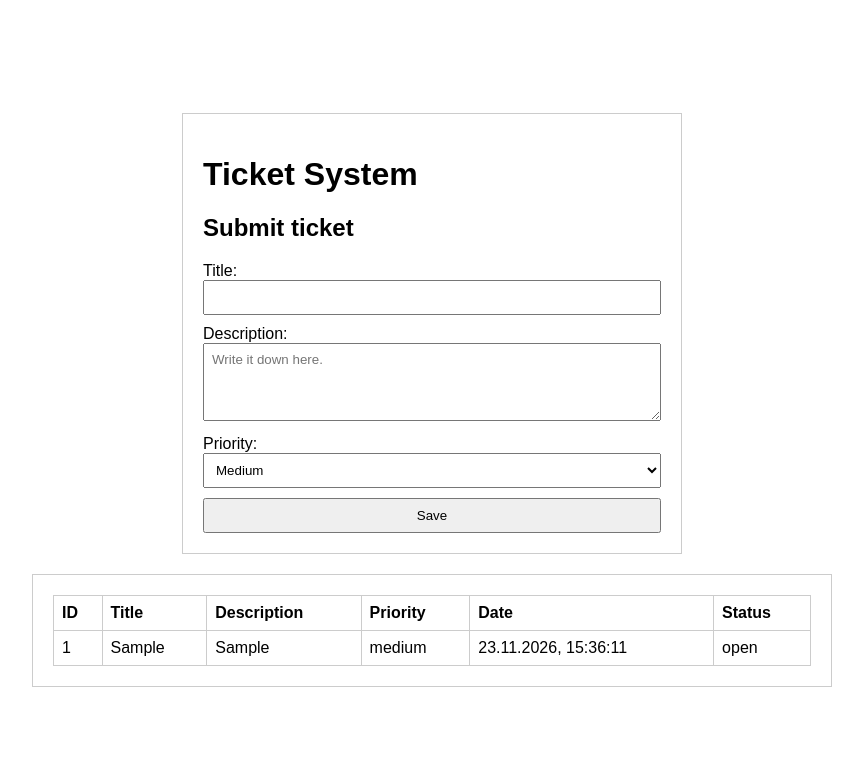
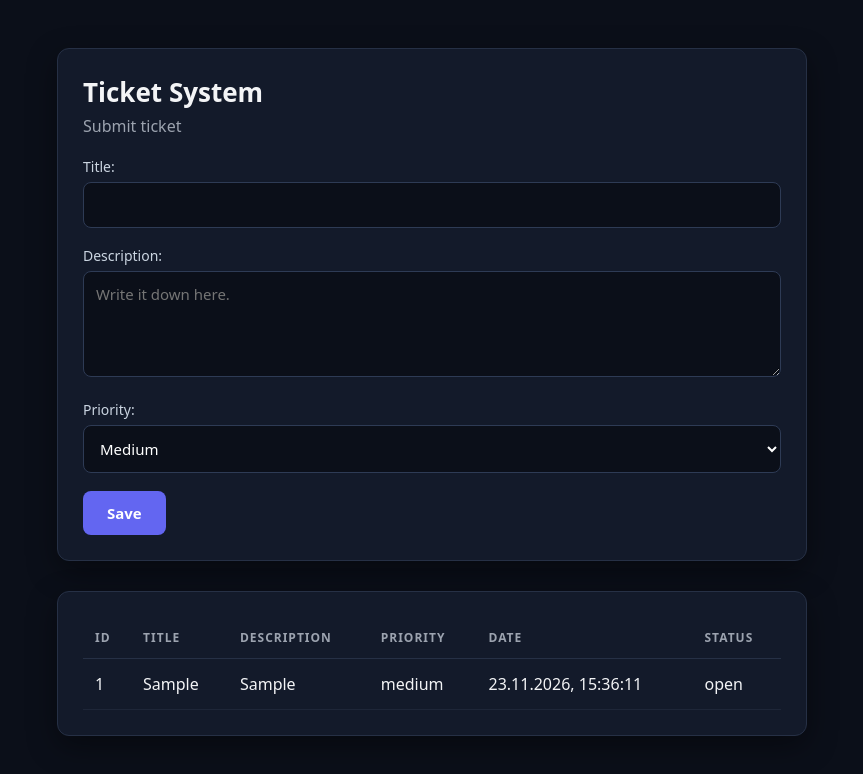
Before and after one commit to kaldrosh-cmd/ticket-system, a plain HTML site: page index.html in a window 1280 px wide. Both pictures are taken after typing "Sample", "Sample" into the empty fields and a click on the button "Save". Shown: the whole page, without its empty margins (208-1071 px from the left). Drawn offline with Linux system fonts and the light colour scheme.

Commit message:
Add several tweaks and error checking

```diff
--- a/index.html
+++ b/index.html
@@ -14,14 +14,17 @@
         <form action="" method="post" id="ticket-form">
             <div>
                 <label for="title">Title:</label>
+                <p id="title-error"></p>
                 <input type="text" id="title" name="title" required>
             </div>
             <div>
                 <label for="description">Description:</label>
+                <p id="description-error"></p>
                 <textarea id="description" name="description" rows="4" placeholder="Write it down here."></textarea>
             </div>
             <div>
                 <label for="priority">Priority:</label>
+                <p id="priority-error"></p>
                 <select id="priority" name="priority">
                     <option value="low">Low</option>
                     <option value="medium" selected>Medium</option>
--- a/script.js
+++ b/script.js
@@ -1,13 +1,16 @@
-const ticketForm = document.querySelector('#ticket-form');
-const tbody = document.getElementById('tableBody');
+const ticketForm = document.querySelector("#ticket-form");
+const titleError = document.querySelector("#title-error");
+const descriptionError = document.querySelector("#description-error");
+const priorityError = document.querySelector("#priority-error");
+const tbody = document.getElementById("tableBody");
 
 let id = 1;
 const tickets = [];
 
-const renderTable = function() {
+const renderTable = function () {
   tbody.replaceChildren();
 
-    tickets.forEach(ticket => {
+  tickets.forEach((ticket) => {
     const row = tbody.insertRow();
     row.insertCell().textContent = ticket.id;
     row.insertCell().textContent = ticket.title;
@@ -16,20 +19,42 @@ const renderTable = function() {
     row.insertCell().textContent = ticket.date;
     row.insertCell().textContent = ticket.status;
   });
-}
+};
 
 function addTicket(e) {
   e.preventDefault();
 
+  titleError.textContent = "";
+  descriptionError.textContent = "";
+  priorityError.textContent = "";
+
   const formData = new FormData(e.target);
+  const title = formData.get("title").trim();
+  const description = formData.get("description").trim();
+  const priority = formData.get("priority").trim();
+
+  if (title.length < 3 || title.length > 100) {
+    titleError.textContent = "Title needs to be from 3 to 100 characters long";
+    return;
+  }
+  if (description.length > 500) {
+    descriptionError.textContent =
+      "Description needs to be no more than 500 characters long";
+    return;
+  }
+  if (!["low", "medium", "high"].includes(priority)) {
+    priorityError.textContent =
+      "Priority needs to be either low, medium or high";
+    return;
+  }
 
   tickets.push({
     id: id++,
-        title: formData.get('title'),
-        description: formData.get('description'),
-        priority: formData.get('priority'),
+    title,
+    description,
+    priority,
     date: getDate(),
-        status: "open"
+    status: "open",
   });
 
   renderTable();
@@ -37,9 +62,8 @@ function addTicket(e) {
 }
 
 function getDate() {
-    const currentTime = new Date().toLocaleString('pl-PL');
+  const currentTime = new Date().toLocaleString("pl-PL");
   return currentTime;
 }
 
-
-ticketForm.addEventListener('submit', addTicket)
+ticketForm.addEventListener("submit", addTicket);
--- a/style.css
+++ b/style.css
@@ -1,50 +1,110 @@
 * {
-  box-sizing: border-box;
-  font-family: sans-serif;
+    box-sizing: border-box;
+    font-family: system-ui, -apple-system, sans-serif;
 }
 
 body {
-  display: flex;
-  flex-direction: column;
-  align-items: center;
-  justify-content: center;
-  min-height: 100vh;
-  margin: 0;
-  gap: 20px;
-}
-.submitbox {
-  width: 100%;
-  max-width: 500px;
-  border: 1px solid #ccc;
-  padding: 20px;
-}
-.submittable {
-  width: 100%;
-  max-width: 800px;
-  border: 1px solid #ccc;
-  padding: 20px;
-  overflow-x: auto;
+    background-color: #0b0f19;
+    color: #f3f4f6;
+    padding: 40px 20px;
 }
 
-form {
-  display: flex;
-  flex-direction: column;
-  gap: 10px;
+.submitbox,
+.submittable {
+    background-color: #131a2a;
+    border: 1px solid #263045;
+    border-radius: 12px;
+    padding: 25px;
+    max-width: 750px;
+    margin: 0 auto 30px auto;
+    box-shadow: 0 10px 30px rgba(0, 0, 0, 0.4);
 }
 
-input, textarea, select, button {
-  width: 100%;
-  padding: 8px;
+h1 {
+    margin: 0 0 5px 0;
+    font-size: 26px;
+}
+
+h2 {
+    margin: 0 0 20px 0;
+    font-size: 16px;
+    font-weight: normal;
+    color: #9ca3af;
+}
+
+form div {
+    margin-bottom: 18px;
+}
+
+label {
+    display: block;
+    margin-bottom: 6px;
+    font-size: 14px;
+    color: #cbd5e1;
+}
+
+#title-error,
+#description-error,
+#priority-error {
+    color: #f87171;
+    font-size: 13px;
+    margin: 0 0 6px 0;
+}
+
+input,
+textarea,
+select {
+    width: 100%;
+    padding: 12px;
+    background-color: #0b0f19;
+    color: #ffffff;
+    border: 1px solid #2e3b55;
+    border-radius: 8px;
+    font-size: 15px;
+}
+
+input:focus,
+textarea:focus,
+select:focus {
+    outline: none;
+    border-color: #6366f1;
+}
+
+button {
+    background-color: #6366f1;
+    color: #ffffff;
+    border: none;
+    padding: 12px 24px;
+    border-radius: 8px;
+    font-size: 15px;
+    font-weight: 600;
+    cursor: pointer;
+}
+
+button:hover {
+    background-color: #4f46e5;
 }
 
 table {
-  width: 100%;
-  border-collapse: collapse;
-  word-break: break-word;
+    width: 100%;
+    border-collapse: collapse;
 }
 
-th, td {
-  border: 1px solid #ccc;
-  padding: 8px;
-  text-align: left;
+th {
+    color: #9ca3af;
+    font-size: 12px;
+    text-transform: uppercase;
+    letter-spacing: 1px;
+    padding: 12px;
+    text-align: left;
+    border-bottom: 1px solid #263045;
 }
+
+td {
+    padding: 14px 12px;
+    border-bottom: 1px solid #1e2638;
+}
+
+tbody tr:hover {
+    background-color: #192236;
+}
```
Lines whose indentation alone changed are shown as unchanged.
